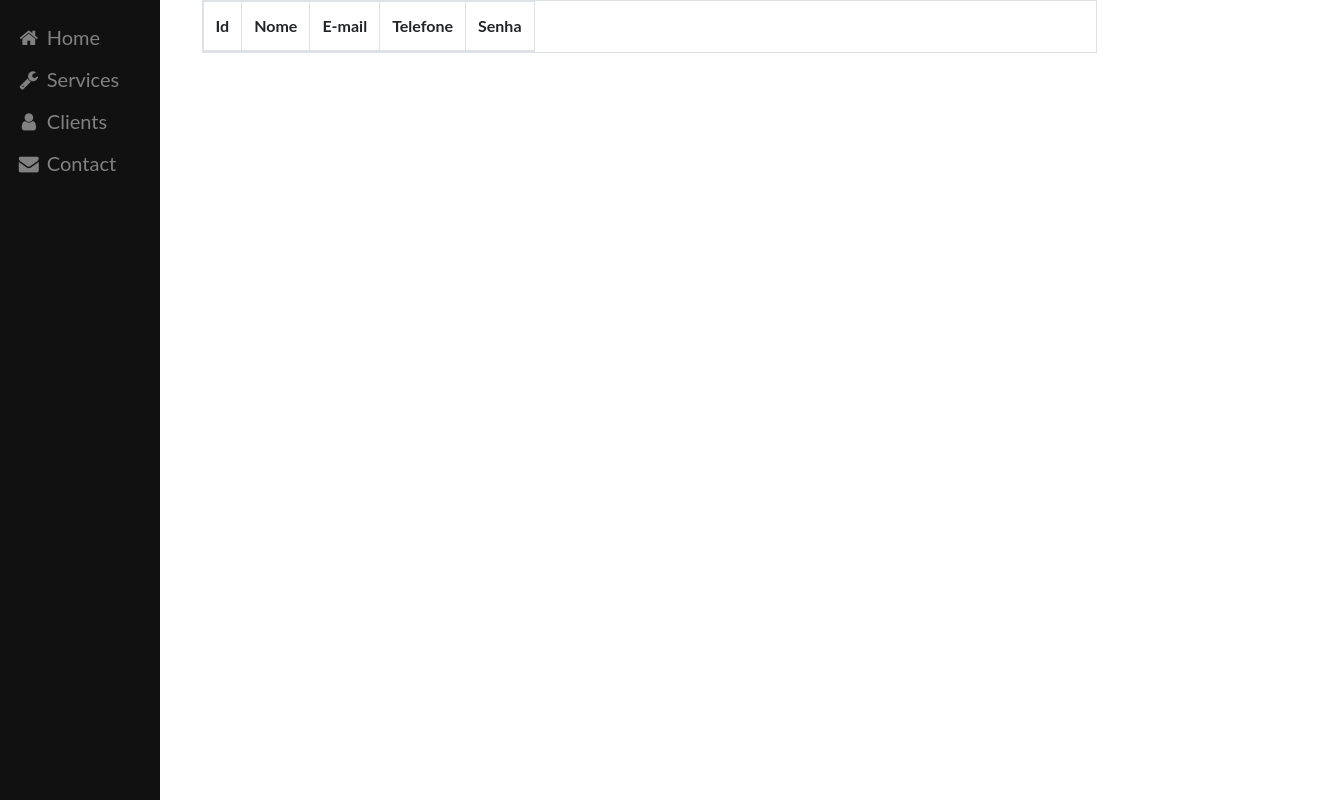
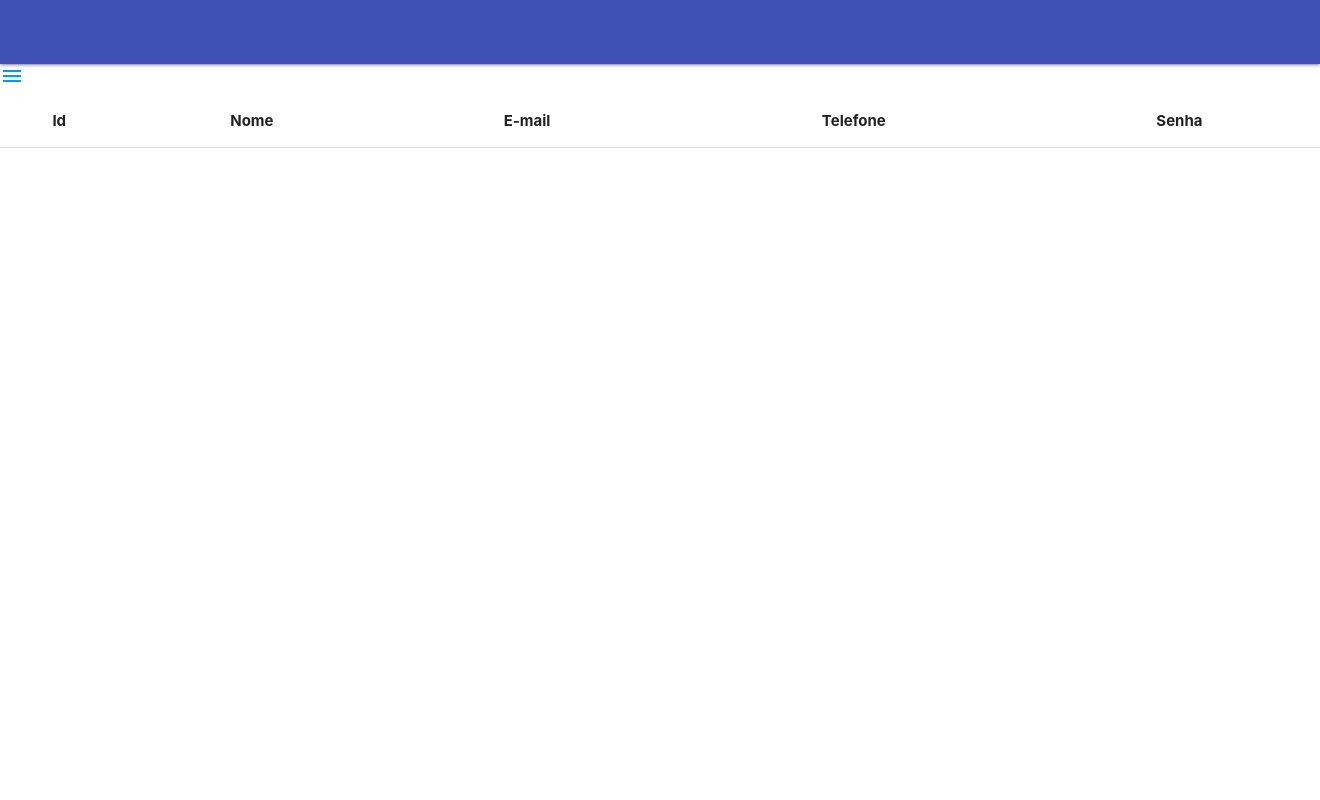
Before and after one commit to Valdir2018/desenvolvimento_web, a Flask app: page /usuarios/listar in a window 1320 px wide. Run offline with Flask 2, Linux system fonts and the light colour scheme; data that the repository does not hold is empty; some libraries are stand-ins or nearby versions.

Commit message:
Novo formulario de cadastro criado, rota para cadastrar usuario definida no app.py

```diff
--- a/app.py
+++ b/app.py
@@ -33,6 +33,10 @@ def cadastrar_usuarios():
 
     return 'Cadastrado com sucesso'
 
+@app.route('/usuarios/cadastro', methods=['GET'])
+def formulario_cadastro():
+    return render_template('usuarios/cadastrar_usuario.html')
+
 @app.route("/usuarios/listar", methods=['GET'])
 def listar_usuarios():
     select_usuarios = """
@@ -43,6 +47,5 @@ def listar_usuarios():
     #print(usuarios)
     return render_template('usuarios/listar_usuarios.html', usuarios=usuarios)
 
-
 if __name__== '__main__':
     app.run(debug=True)
--- /dev/null
+++ b/templates/base.html
@@ -0,0 +1,51 @@
+<!DOCTYPE html>
+<html>
+<head>
+
+
+  {# comentário #}
+  <title>
+    {% block title %}{% endblock %}
+    Home</title>
+    <meta name="viewport" content="width=device-width, initial-scale=1">
+    <link rel="stylesheet" href="https://cdnjs.cloudflare.com/ajax/libs/font-awesome/4.7.0/css/font-awesome.min.css">
+    <link rel="stylesheet" href="https://cdnjs.cloudflare.com/ajax/libs/materialize/1.0.0/css/materialize.min.css">
+    <link href="https://fonts.googleapis.com/icon?family=Material+Icons" rel="stylesheet">
+    <style>
+        nav {
+          background:  #3f51b5;
+        }
+    </style>
+</head>
+<body>
+       <nav>
+          <ul id="slide-out" class="sidenav">
+            <li><div class="user-view">
+              <div class="background">
+                <img src="{{url_for('static', filename='office.jpg')}}">
+              </div>
+              <a href="#user"><img class="circle" src="{{url_for('static', filename='developer.jpg')}}"></a>
+              <a href="#name"><span class="white-text name">Valdir Silva</span></a>
+              <a href="#email"><span class="white-text email">valdirpiresba@gmail.com</span></a>
+            </div></li>
+
+            <li><div class="divider"></div></li>
+            <li><a class="waves-effect" href="/usuarios/profile">Meu Perfil</a></li>
+              <li><a class="waves-effect" href="/usuarios/cadastro">Cadastrar Usuário</a></li>
+            <li><a class="waves-effect" href="/usuarios/listar">Usuários</a></li>
+          </ul>
+          <a href="#" data-target="slide-out" class="sidenav-trigger"><i class="material-icons">menu</i></a>
+       </nav>
+       <a href="#" data-target="slide-out" class="sidenav-trigger"><i class="material-icons">menu</i></a>
+
+       {# Aqui posso criar o Bloco de conteúdo #}
+       {%  block conteudobody %}
+       {% endblock %}
+
+
+      <script src="https://cdnjs.cloudflare.com/ajax/libs/jquery/3.5.1/jquery.min.js"></script>
+      <script src="{{url_for('static', filename='js/materialize.js')}}"></script>
+      <script src="{{url_for('static', filename='js/init.js')}}"></script>
+
+</body>
+</html>
--- a/templates/usuarios/listar_usuarios.html
+++ b/templates/usuarios/listar_usuarios.html
@@ -1,60 +1,12 @@
-<!DOCTYPE html>
-<html>
-<head>
-<meta name="viewport" content="width=device-width, initial-scale=1">
-<link rel="stylesheet" href="https://cdnjs.cloudflare.com/ajax/libs/font-awesome/4.7.0/css/font-awesome.min.css">
- <link rel="stylesheet" href="https://maxcdn.bootstrapcdn.com/bootstrap/4.0.0/css/bootstrap.min.css">
-</head>
-<style>
-body {font-family: "Lato", sans-serif;}
 
-.sidebar {
-  height: 100%;
-  width: 160px;
-  position: fixed;
-  z-index: 1;
-  top: 0;
-  left: 0;
-  background-color: #111;
-  overflow-x: hidden;
-  padding-top: 16px;
-}
+{% extends 'base.html' %}
+{% block title %} Homepage {% endblock %}
 
-.sidebar a {
-  padding: 6px 8px 6px 16px;
-  text-decoration: none;
-  font-size: 20px;
-  color: #818181;
-  display: block;
-}
 
-.sidebar a:hover {
-  color: #f1f1f1;
-}
 
-.main {
-  margin-left: 160px; /* Same as the width of the sidenav */
-  padding: 0px 10px;
-}
-
-@media screen and (max-height: 450px) {
-  .sidebar {padding-top: 15px;}
-  .sidebar a {font-size: 18px;}
-}
-</style>
-</head>
-<body>
-
-<div class="sidebar">
-  <a href="#home"><i class="fa fa-fw fa-home"></i> Home</a>
-  <a href="#services"><i class="fa fa-fw fa-wrench"></i> Services</a>
-  <a href="#clients"><i class="fa fa-fw fa-user"></i> Clients</a>
-  <a href="#contact"><i class="fa fa-fw fa-envelope"></i> Contact</a>
-</div>
-
-   <div class="container" style="margin-left: 13%;">
-       <div class="col-10">
-           <table class="table table-responsive table-bordered">
+{% block conteudobody %}
+   <div>
+       <table class="table responsive-table centered">
            <thead>
                <tr>
                   <th data-field="id">Id</th>
@@ -77,11 +29,6 @@ body {font-family: "Lato", sans-serif;}
                 {% endfor %}
            </tbody>
        </table>
-       </div>
    </div>
 
-<script src="https://code.jquery.com/jquery-3.2.1.slim.min.js"></script>
-<script src="https://cdnjs.cloudflare.com/ajax/libs/popper.js/1.12.9/umd/popper.min.js" ></script>
-<script src="https://maxcdn.bootstrapcdn.com/bootstrap/4.0.0/js/bootstrap.min.js" ></script>
-</body>
-</html>
+{% endblock %}
```
Also changed, not shown: templates/home/home.html (+6 -50 lines), templates/usuarios/cadastrar_usuario.html (added, +39 -0 lines).
